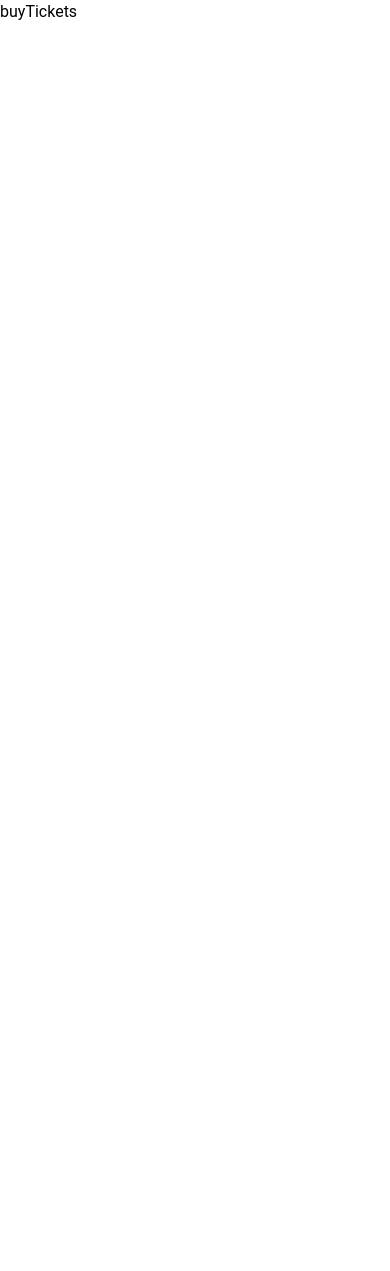
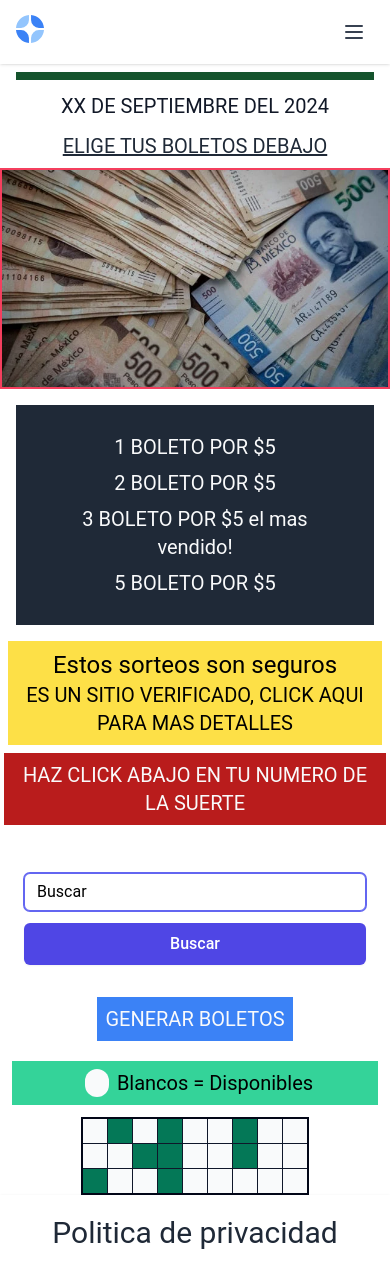
Before and after one commit to Night-Rainbow-Studios/Raffles, a React (Vite) app in the folder frontend/: page /buyTickets in a window 390 px wide. Before the commit the page ends 844 px from the top, so only its background shows below. Built offline with nearby package versions, Linux system fonts and the light colour scheme; no server answers.

Commit message:
Design finished
Design for public pages has been finished.

```diff
--- /dev/null
+++ b/frontend/src/components/TicketsTable.jsx
@@ -0,0 +1,43 @@
+import React from 'react'
+
+export default function TicketsTable() {
+    return (
+        <table className="table-fixed border-2 border-slate-950">
+            <tbody>
+                <tr>
+                    <td className='p-3 mx-2 bg-gray-50 border border-slate-900'></td>
+                    <td className='p-3 mx-2 bg-emerald-700 border border-slate-900'></td>
+                    <td className='p-3 mx-2 bg-gray-50 border border-slate-900'></td>
+                    <td className='p-3 mx-2 bg-emerald-700 border border-slate-900'></td>
+                    <td className='p-3 mx-2 bg-gray-50 border border-slate-900'></td>
+                    <td className='p-3 mx-2 bg-gray-50 border border-slate-900'></td>
+                    <td className='p-3 mx-2 bg-emerald-700 border border-slate-900'></td>
+                    <td className='p-3 mx-2 bg-gray-50 border border-slate-900'></td>
+                    <td className='p-3 mx-2 bg-gray-50 border border-slate-900'></td>
+                </tr>
+                <tr>
+                    <td className='p-3 mx-2 bg-gray-50 border border-slate-900'></td>
+                    <td className='p-3 mx-2 bg-gray-50 border border-slate-900'></td>
+                    <td className='p-3 mx-2 bg-emerald-700 border border-slate-900'></td>
+                    <td className='p-3 mx-2 bg-emerald-700 border border-slate-900'></td>
+                    <td className='p-3 mx-2 bg-gray-50 border border-slate-900'></td>
+                    <td className='p-3 mx-2 bg-gray-50 border border-slate-900'></td>
+                    <td className='p-3 mx-2 bg-emerald-700 border border-slate-900'></td>
+                    <td className='p-3 mx-2 bg-gray-50 border border-slate-900'></td>
+                    <td className='p-3 mx-2 bg-gray-50 border border-slate-900'></td>
+                </tr>
+                <tr>
+                    <td className='p-3 mx-2 bg-emerald-700 border border-slate-900'></td>
+                    <td className='p-3 mx-2 bg-gray-50 border border-slate-900'></td>
+                    <td className='p-3 mx-2 bg-gray-50 border border-slate-900'></td>
+                    <td className='p-3 mx-2 bg-emerald-700 border border-slate-900'></td>
+                    <td className='p-3 mx-2 bg-gray-50 border border-slate-900'></td>
+                    <td className='p-3 mx-2 bg-gray-50 border border-slate-900'></td>
+                    <td className='p-3 mx-2 bg-gray-50 border border-slate-900'></td>
+                    <td className='p-3 mx-2 bg-gray-50 border border-slate-900'></td>
+                    <td className='p-3 mx-2 bg-gray-50 border border-slate-900'></td>
+                </tr>
+            </tbody>
+        </table>
+    )
+}
--- a/frontend/src/components/contactUs.jsx
+++ b/frontend/src/components/contactUs.jsx
@@ -42,7 +42,7 @@ export default function Contact(props) {
                     </div>
                     <div className="px-4 py-12 md:px-12 md:py-20">
                         <h2 className="mb-6 border-y text-3xl font-bold text-gray-700 [border-image:linear-gradient(to_right,transparent,theme(colors.slate.700/.7),transparent)1] md:mb-12 md:text-4xl">
-                            Contáctanos
+                            Preguntas al Whatsapp
                         </h2>
                         <br />
                         <a href={"https://wa.me/" + number.phone} className="mb-6 border-y text-3xl font-bold text-gray-700 [border-image:linear-gradient(to_right,transparent,theme(colors.slate.700/.7),transparent)1] md:mb-12 md:text-4xl">
--- a/frontend/src/components/heroHome.jsx
+++ b/frontend/src/components/heroHome.jsx
@@ -1,17 +1,6 @@
 "use client";
-import { useState, useEffect } from 'react';
 
 export default function HeroHome(props) {
-    const [heroic, setHeroic] = useState("")
-
-    async function fetchAPI() {
-        const result = await props.service.getContent();
-        setHeroic(result);
-    }
-
-    useEffect(() => {
-        fetchAPI()
-    }, []);
 
     return (
         <section className="relative bg-[url('/images/dinero_img.webp')] h-[50rem]" id="hero">
@@ -25,7 +14,7 @@ export default function HeroHome(props) {
                             data-aos="zoom-y-out"
                             data-aos-delay={150}
                         >
-                            {heroic.title}
+                            <h1>-LISTA DE DISPONIBLES-</h1>
                         </a>
                     </div>
                 </div>
--- /dev/null
+++ b/frontend/src/components/searchBar.jsx
@@ -0,0 +1,15 @@
+import React from 'react'
+
+const SearchBar = () => {
+    return (
+        <div class="flex flex-1 items-center justify-center p-6">
+            <div class="w-full max-w-lg">
+                <form class="mt-5 sm:flex sm:items-center">
+                    <input id="q" name="q" class="inline w-full rounded-md border border-gray-300 bg-white py-2 pl-3 pr-3 leading-5 placeholder-gray-500 focus:border-indigo-500 focus:placeholder-gray-400 focus:outline-none focus:ring-1 focus:ring-indigo-500 sm:text-sm" placeholder="Keyword" type="search" autofocus="" value="Buscar" /><button type="submit" class="mt-3 inline-flex w-full items-center justify-center rounded-md border border-transparent bg-indigo-600 px-4 py-2 font-medium text-white shadow-sm hover:bg-indigo-700 focus:outline-none focus:ring-2 focus:ring-indigo-500 focus:ring-offset-2 sm:mt-0 sm:ml-3 sm:w-auto sm:text-sm">Buscar</button>
+                </form>
+            </div>
+        </div>
+    )
+}
+
+export default SearchBar
--- a/frontend/src/pages/buyTickets.jsx
+++ b/frontend/src/pages/buyTickets.jsx
@@ -1,7 +1,65 @@
 import React from 'react'
+import Header from '../components/header'
+import Footer from '../components/footer'
+import SearchBar from '../components/searchBar.jsx'
+import TicketsTable from '../components/ticketsTable.jsx'
+import contentService from '../services/content/content_service.js'
+import { useState, useEffect } from "react";
+
+const service = new contentService()
 
 export default function BuyTickets() {
+    const [heroic, setHeroic] = useState("")
+
+    async function fetchAPI() {
+        const result = await service.getContent();
+        setHeroic(result);
+    }
+
+    useEffect(() => {
+        fetchAPI()
+    }, []);
+
     return (
-        <div>buyTickets</div>
+        <section>
+            <Header service={service} />
+            <div className='max-w-full text-center m-2'>
+                <h1 className='text-xl md:text-6xl text-gray-50 m-2 md:m-4 p-1 md:p-5 bg-green-900'>{heroic.title}</h1>
+                <h2 className='text-xl md:text-4xl text-gray-900 m-2 md:m-3 p-1 md:p-4'>XX DE SEPTIEMBRE DEL 2024</h2>
+            </div>
+            <div className='max-w-full text-center m-2'>
+                <h1 className='text-xl md-text-4xl text-gray-800 underline'>
+                    ELIGE TUS BOLETOS DEBAJO
+                </h1>
+            </div>
+            <div className='max-w-full flex justify-center max-w-ful'>
+                <img src='/images/dinero_img.webp' className='border-2 border-rose-500 object-center'></img>
+            </div>
+            <div className='max-w-full text-center m-4 bg-gray-800 p-5 text-gray-50'>
+                <h1 className='text-xl md:text-2xl m-2'>1 BOLETO POR $5</h1>
+                <h1 className='text-xl md:text-2xl m-2'>2 BOLETO POR $5</h1>
+                <h1 className='text-xl md:text-2xl m-2'>3 BOLETO POR $5 el mas vendido!</h1>
+                <h1 className='text-xl md:text-2xl m-2'>5 BOLETO POR $5</h1>
+            </div>
+            <div className='max-w-full text-center bg-yellow-300 m-2 md:m-3 p-2 md:p-5'>
+                <h1 className='text-2xl md:text-4xl'>Estos sorteos son seguros</h1>
+                <h1 className='text-xl md:text-2xl'>ES UN SITIO VERIFICADO, CLICK AQUI PARA MAS DETALLES</h1>
+            </div>
+            <div className='max-w-full text-center bg-red-700 m-1 md:m-3 p-2'>
+                <h1 className='text-xl md:text-2xl text-gray-50'>HAZ CLICK ABAJO EN TU NUMERO DE LA SUERTE</h1>
+            </div>
+            <div className='max-w-full text-center'>
+                <SearchBar />
+                <button className='bg-blue-500 p-2 md:p-5 m-2 md:m-4 text-gray-50 text-xl md:text-2xl'>GENERAR BOLETOS</button>
+            </div>
+            <div className='flex justify-center m-3 md:m-4 p-2 md:-4 bg-emerald-400 m-2 md:m-6'>
+                <p className='p-3 mx-2 bg-gray-50 rounded-full'> </p>
+                <p className='text-xl md:text-2xl'>Blancos = Disponibles</p>
+            </div>
+            <div className='max-w-full flex justify-center'>
+                <TicketsTable />
+            </div>
+            <Footer />
+        </section>
     )
 }
--- a/frontend/src/pages/raffleClosed.jsx
+++ b/frontend/src/pages/raffleClosed.jsx
@@ -1,8 +1,9 @@
 import React from 'react'
-import Logo from '../components/logo'
 import Contact from '../components/contactUs'
 import Header from '../components/header'
+import Footer from '../components/footer.jsx'
 import contentService from '../services/content/content_service.js'
+import { Link } from 'react-router-dom';
 
 const service = new contentService()
 
@@ -10,13 +11,20 @@ const RaffleClosed = () => {
     return (
         <section>
             <Header service={service} />
-            <Logo />
-            <div>
-                <h1>ESTA RIFA YA SE CERRO</h1>
-                <p>Puedes estar atento de los siguientes sorteos</p>
-                <p>Los anunciaremos en nuestras redes sociales</p>
+            <div className='m-2 md:m-5 max-w-full p-1 md:p-3 text-center'>
+                <Link to="/">
+                    <h1 className='text-5xl'>LOGO</h1>
+                </Link>
             </div>
-            <Contact />
+            <div className='m-5 md:m-8 max-w-full text-center p-1 md:p-4 bg-yellow-400 rounded-md'>
+                <h1 className='text-xl md:text-6xl text-gray-50'>ESTA RIFA YA SE CERRO</h1>
+            </div>
+            <div className='m-5 md:m-8 max-w-full text-center p-1 md:p-2'>
+                <p className='text-2xl md:text-3xl text-red-500 my-1'>Puedes estar atento de los siguientes sorteos</p>
+                <p className='text-xl md:text-2xl my-1'>Los anunciaremos en nuestras redes sociales</p>
+            </div>
+            <Contact service={service} />
+            <Footer />
         </section>
     )
 }
```
Also changed, not shown: 1 other file (tests, documents, lock files or other folders).
